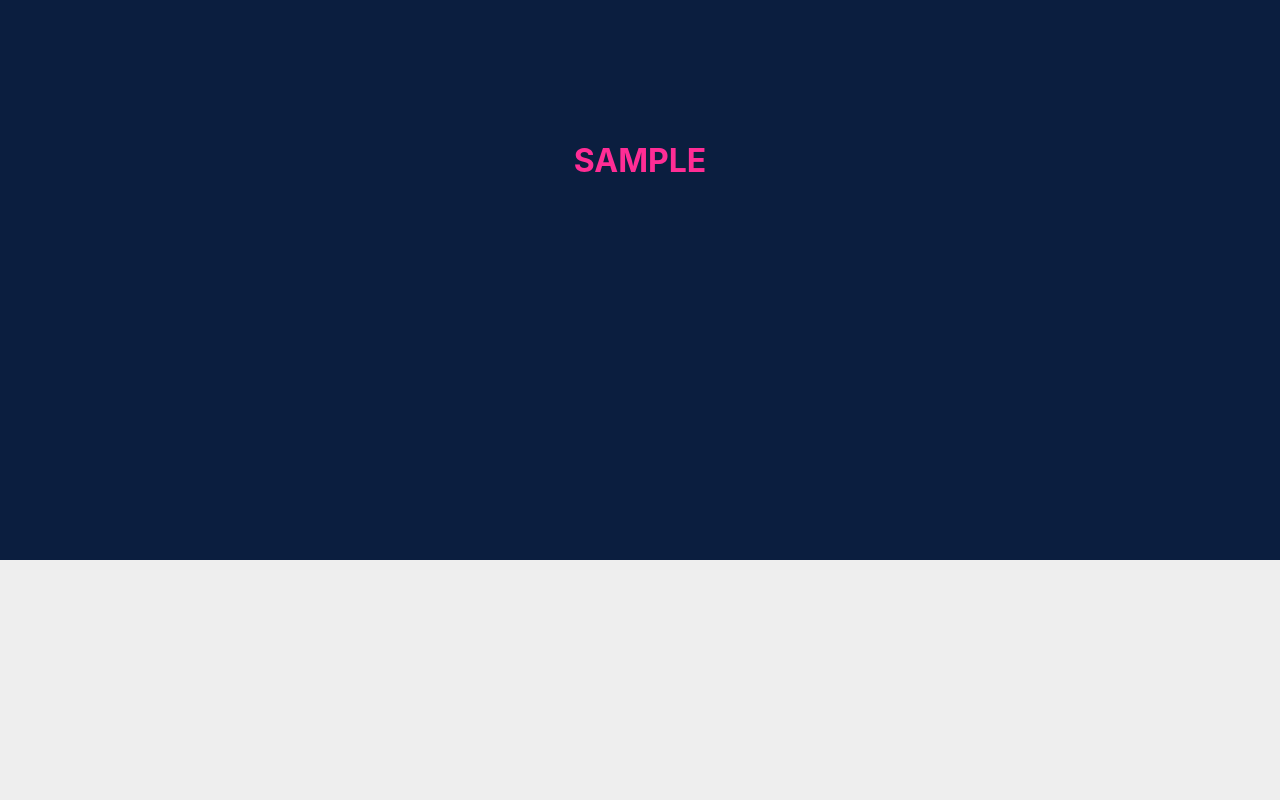
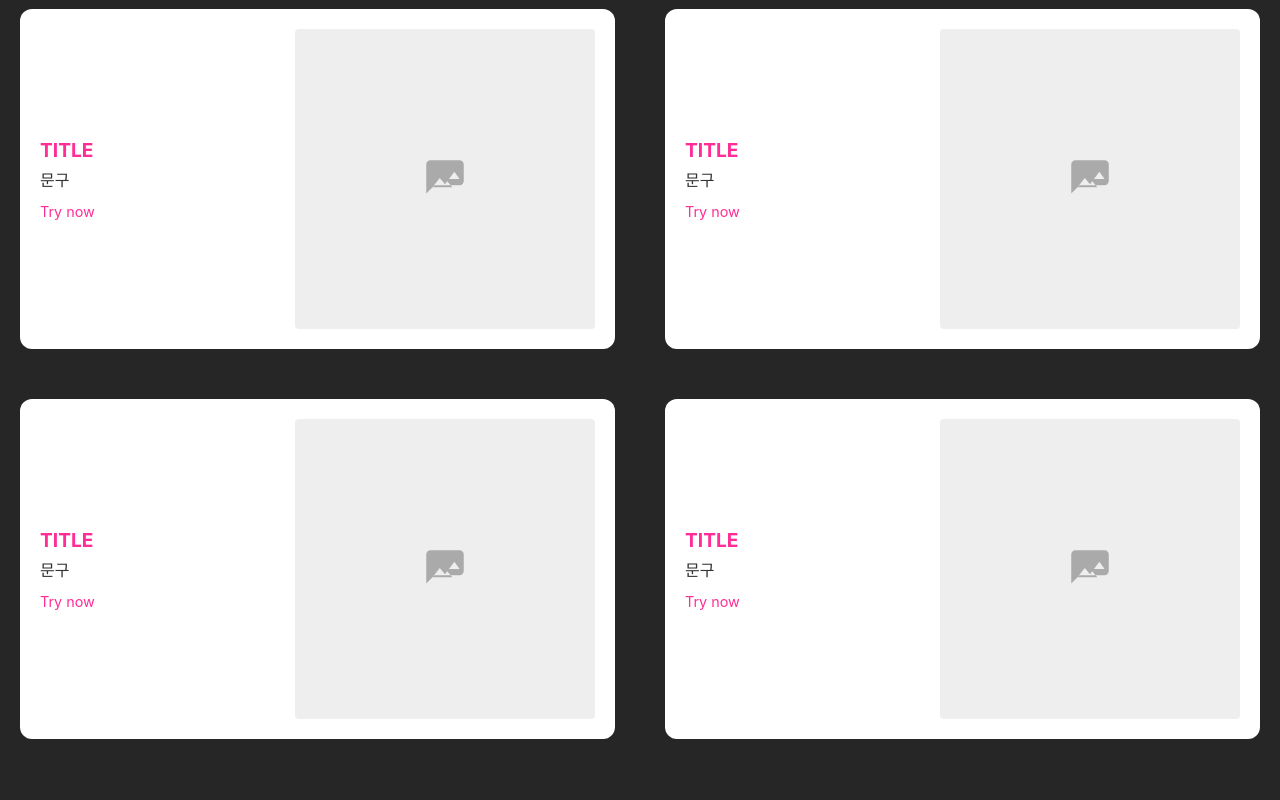
Before and after one commit to nownity/MoneyMakingSns, a React (Create React App) app: page / in a window 1280 px wide. Shown: the part 1840-2640 px from the top of the page. Built offline with nearby package versions, Linux system fonts and the light colour scheme.

Commit message:
sample 섹션 구상중..

```diff
--- a/src/pages/SampleSection.jsx
+++ b/src/pages/SampleSection.jsx
@@ -2,22 +2,153 @@ import styled from "styled-components";
 
 const Section = styled.section`
   width: 100%;
-  height: 100vh;
+  min-height: 100vh;
+  padding: 100px 20px;
+  background-color: #262626;
+  display: flex;
+  flex-direction: column;
+  align-items: center;
+`;
+
+const Heading = styled.h2`
+  font-size: 2.5rem;
+  margin-bottom: 100px;
+  font-weight: bold;
+  color: white;
+
+  span {
+    color: #ff2d95;
+  }
+`;
+
+const CardGrid = styled.div`
+  display: grid;
+  grid-template-columns: repeat(2, 1fr);
+  gap: 50px;
+  width: 100%;
+  max-width: 1600px;
+
+  @media (max-width: 768px) {
+    grid-template-columns: 1fr;
+  }
+`;
+
+const Card = styled.div`
+  background-color: white;
+  border-radius: 12px;
+  padding: 20px;
+  display: flex;
+  align-items: center;
+  justify-content: space-between;
+  gap: 20px;
+`;
+
+const CardText = styled.div`
+  flex: 1;
+
+  h3 {
+    font-size: 1.2rem;
+    font-weight: bold;
+    color: #ff2d95;
+    margin-bottom: 5px;
+  }
+
+  p {
+    color: #333;
+    margin-bottom: 10px;
+  }
+
+  a {
+    color: #ff2d95;
+    font-size: 0.9rem;
+    text-decoration: none;
+
+    &:hover {
+      text-decoration: underline;
+    }
+  }
+`;
+
+const ImagePlaceholder = styled.div`
+  width: 300px;
+  height: 300px;
+  background-color: #eee;
   display: flex;
   align-items: center;
   justify-content: center;
-  background-color: #0b1e3f;
-`;
+  border-radius: 4px;
 
-const Heading = styled.h2`
-  font-size: 2rem;
-  color: #ff2d95;
+  svg {
+    width: 50px;
+    height: 50px;
+    fill: #aaa;
+  }
+
+  @media (max-width: 768px) {
+    width: 150px;
+    height: 150px;
+  }
 `;
 
 const SampleSection = () => {
   return (
     <Section>
-      <Heading>SAMPLE</Heading>
+      <Heading>
+        Sam<span>ple</span>
+      </Heading>
+      <CardGrid>
+        <Card>
+          <CardText>
+            <h3>TITLE</h3>
+            <p>문구</p>
+            <a href="/">Try now</a>
+          </CardText>
+          <ImagePlaceholder>
+            <svg xmlns="http://www.w3.org/2000/svg" viewBox="0 0 24 24">
+              <path d="M21 19V5a2 2 0 0 0-2-2H5a2 2 0 0 0-2 2v14l4-4h12a2 2 0 0 0 2-2zm-8-6 2.5 3H6l3.5-4.5 2.5 3 4.5-6L19 12h-6z" />
+            </svg>
+          </ImagePlaceholder>
+        </Card>
+
+        <Card>
+          <CardText>
+            <h3>TITLE</h3>
+            <p>문구</p>
+            <a href="/">Try now</a>
+          </CardText>
+          <ImagePlaceholder>
+            <svg xmlns="http://www.w3.org/2000/svg" viewBox="0 0 24 24">
+              <path d="M21 19V5a2 2 0 0 0-2-2H5a2 2 0 0 0-2 2v14l4-4h12a2 2 0 0 0 2-2zm-8-6 2.5 3H6l3.5-4.5 2.5 3 4.5-6L19 12h-6z" />
+            </svg>
+          </ImagePlaceholder>
+        </Card>
+
+        <Card>
+          <CardText>
+            <h3>TITLE</h3>
+            <p>문구</p>
+            <a href="/">Try now</a>
+          </CardText>
+          <ImagePlaceholder>
+            <svg xmlns="http://www.w3.org/2000/svg" viewBox="0 0 24 24">
+              <path d="M21 19V5a2 2 0 0 0-2-2H5a2 2 0 0 0-2 2v14l4-4h12a2 2 0 0 0 2-2zm-8-6 2.5 3H6l3.5-4.5 2.5 3 4.5-6L19 12h-6z" />
+            </svg>
+          </ImagePlaceholder>
+        </Card>
+
+        <Card>
+          <CardText>
+            <h3>TITLE</h3>
+            <p>문구</p>
+            <a href="/">Try now</a>
+          </CardText>
+          <ImagePlaceholder>
+            <svg xmlns="http://www.w3.org/2000/svg" viewBox="0 0 24 24">
+              <path d="M21 19V5a2 2 0 0 0-2-2H5a2 2 0 0 0-2 2v14l4-4h12a2 2 0 0 0 2-2zm-8-6 2.5 3H6l3.5-4.5 2.5 3 4.5-6L19 12h-6z" />
+            </svg>
+          </ImagePlaceholder>
+        </Card>
+      </CardGrid>
     </Section>
   );
 };
```
